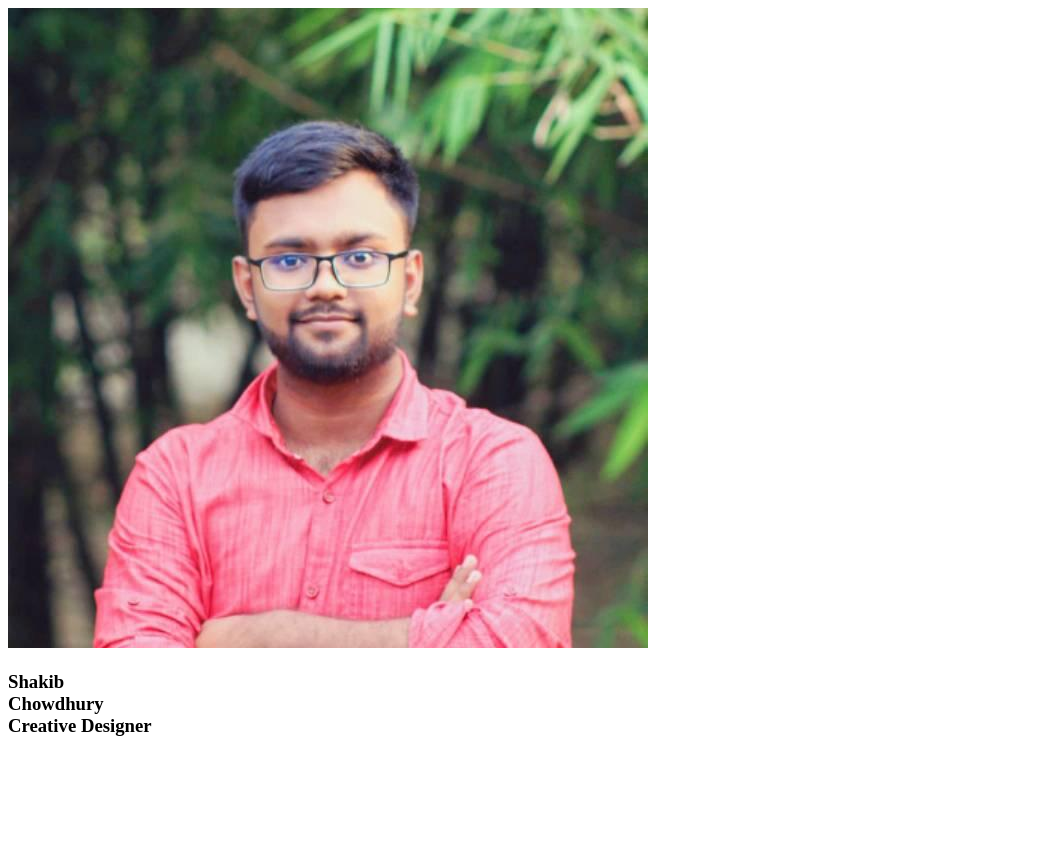
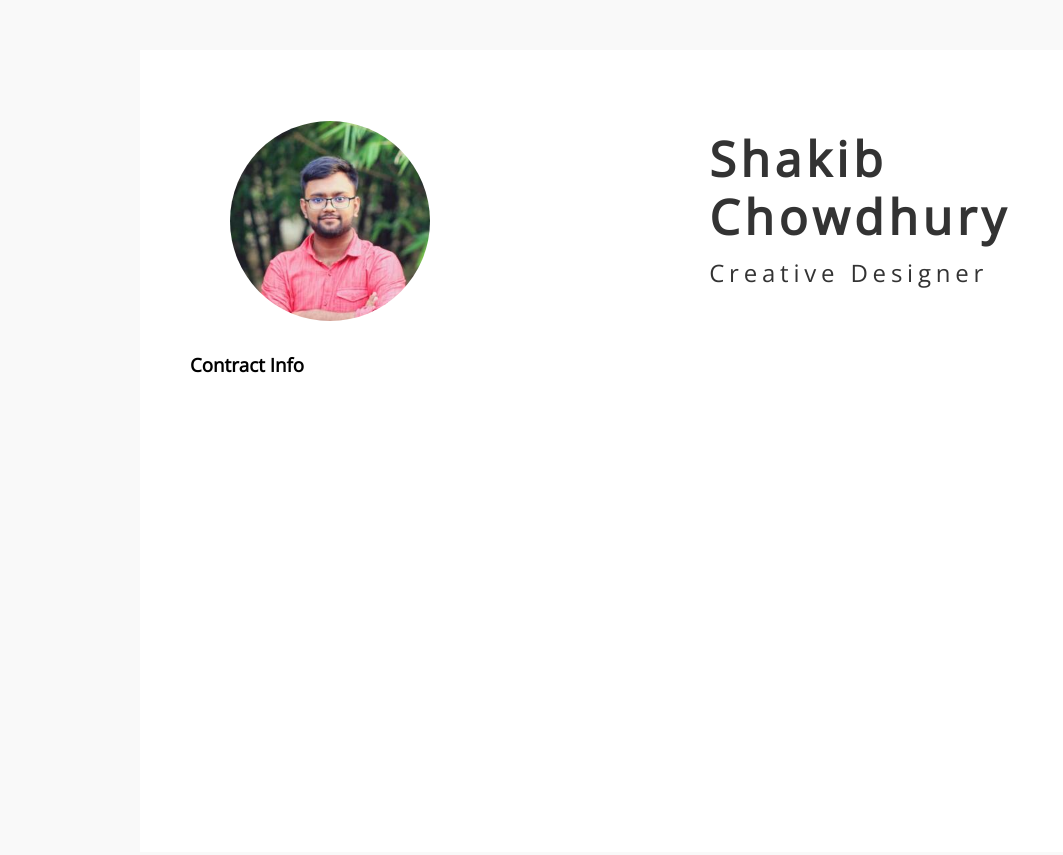
Before and after one commit to shakib833/cv, a plain HTML site: page index.html in a window 1280 px wide. Shown: the whole page, without its empty margins (0-1063 px from the left). Before the commit the page ends 800 px from the top, so only its background shows below. Drawn offline with nearby package versions, Linux system fonts and the light colour scheme.

Commit message:
first commit

```diff
--- a/index.html
+++ b/index.html
@@ -5,18 +5,27 @@
     <meta http-equiv="X-UA-Compatible" content="IE=edge">
     <meta name="viewport" content="width=device-width, initial-scale=1.0">
     <title>Style cv</title>
+    <link rel="stylesheet" href="style.css">
 </head>
 <body>
     <div class="container">
         <div class="top">
             <div class="imgBx">
                 <div class="box">
-                    <img src="img/fb.jpg" alt="">
+                    <img src="img/fb_3_300x300.jpg" alt="">
                 </div>
             </div>
-          <div class="profileText">
-            <h3>Shakib <br> Chowdhury <br><span>Creative Designer</span></h3>
-          </div>
+            <div class="profileText">
+                <h3>Shakib <br> Chowdhury <br><span>Creative Designer</span></h3>
+            </div>
+        </div>
+        <div class="contentBox">
+            <div class="leftSide">
+                <h3>Contract Info</h3>
+            </div>
+            <div class="rightSide">
+
+            </div>
         </div>
     </div>
 </body>
--- a/style.css
+++ b/style.css
@@ -16,4 +16,66 @@ body{
 .container{
     position: relative;
     width: 100%;
+    max-width: 1000px;
+    background: #fff;
+    margin: 50px;
+    box-shadow: 0 50px 75px  rgba(0,0,0.0.1);
+    border-left: 50px solid #fff;
+    border-right: 50px solid #fff;
+
 }
+.container .top{
+    position: relative;
+    display: grid;
+    grid-template-columns: 21fr 16fr;
+    padding: 40px;
+    padding-bottom: 0;
+}
+.container .top .imgBx{
+    position: relative;
+    width: 100%;
+    display: flex;
+    align-items: center;
+}
+.container .top .imgBx .box{
+    position: relative;
+    width: 70%;
+    max-width: 200px;
+    border-radius: 50%;
+    overflow: hidden;
+    aspect-ratio: 1;
+
+}
+.container .top .imgBx .box img{
+    position: absolute;
+    top: 0;
+    left: 0;
+    width: 100%;
+    height: 100%;
+    object-fit: cover;
+}
+.container .top .profileText{
+    position: relative;
+    padding: 40px;
+    display: flex;
+    align-items: center;
+}
+.container .top .profileText h3{
+    font-size: 3em;
+    letter-spacing: 0.1em;
+    line-height: 1.2em;
+    font-weight: 600;
+    color: #333;
+}
+.container .top .profileText h3 span{
+    position: relative;
+    font-size: 0.5em;
+    font-weight: 300;
+    top: -10px;
+}
+.container .contentBox
+{
+    position: relative;
+    min-height: 500px;
+    display: grid;
+}
```
Also changed, not shown: img/fb_3_300x300.jpg (added).
